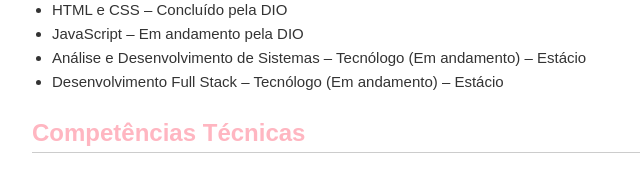
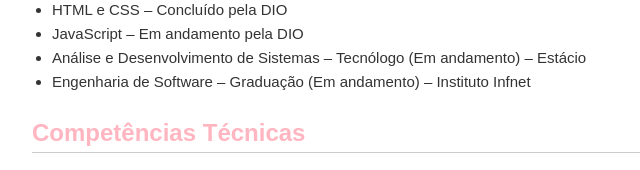
Before and after one commit to TacianaC/Curriculo, a plain HTML site: page index.html in a window 1280 px wide. Shown: the part 1066-1236 px from the top of the page, 158-798 px from the left. Drawn offline with Linux system fonts and the light colour scheme.

Commit message:
Update index.html

```diff
--- a/index.html
+++ b/index.html
@@ -118,7 +118,7 @@
         <li>HTML e CSS – Concluído pela DIO</li>
         <li>JavaScript – Em andamento pela DIO</li>
         <li>Análise e Desenvolvimento de Sistemas – Tecnólogo (Em andamento) – Estácio</li>
-        <li>Desenvolvimento Full Stack – Tecnólogo (Em andamento) – Estácio</li>
+        <li>Engenharia de Software – Graduação (Em andamento) – Instituto Infnet</li>
       </ul>
     </div>
 
```
